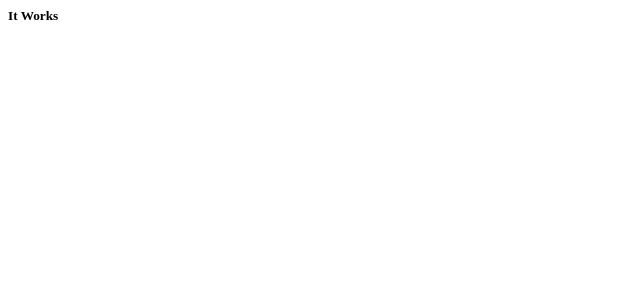
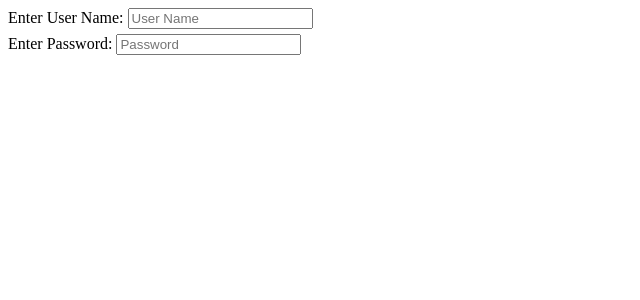
Before and after one commit to kiranlasure/TechVarito, an Angular app: page /reg in a window 1280 px wide. Shown: the top 300 px of the page, without its empty margins (0-640 px from the left). Built offline with nearby package versions, Linux system fonts and the light colour scheme.

Commit message:
reg. from started

```diff
--- a/src/app/login/login.component.css
+++ b/src/app/login/login.component.css
@@ -11,3 +11,6 @@
 {
   margin-left: 5px;
 }
+span{
+  color:blue;
+}
--- a/src/app/login/login.component.ts
+++ b/src/app/login/login.component.ts
@@ -13,13 +13,9 @@ export class LoginComponent implements OnInit {
   ngOnInit() {
   }
 
-
   gotoReg()
   {
-
         this.router.navigate(['/reg']);
   }
 
-
-
 }
--- a/src/app/login/register/register.component.css
+++ b/src/app/login/register/register.component.css
@@ -0,0 +1,3 @@
+.maindiv{
+    hieght: 100%;
+}
--- a/src/app/login/register/register.component.html
+++ b/src/app/login/register/register.component.html
@@ -1 +1,11 @@
-<h5>It Works</h5>
+<div fxLayout="column" fxLayoutGap = "5px">
+  <div>
+    <label>Enter User Name: </label>
+    <input  type="text" name="name" placeholder="User Name">
+  </div>
+
+  <div>
+    <label>Enter Password: </label>
+    <input type="text" name="pass" placeholder="Password">
+  </div>
+</div>
```
